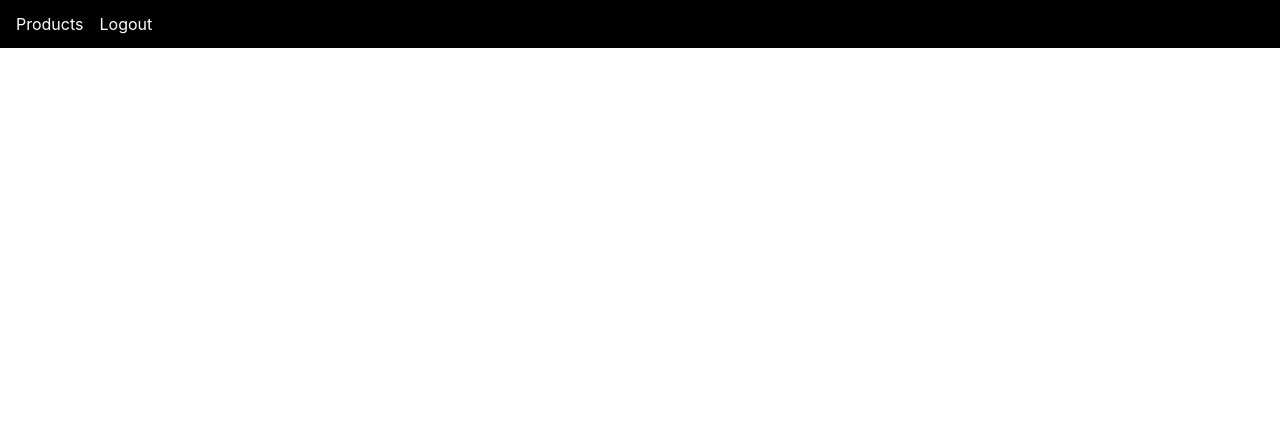
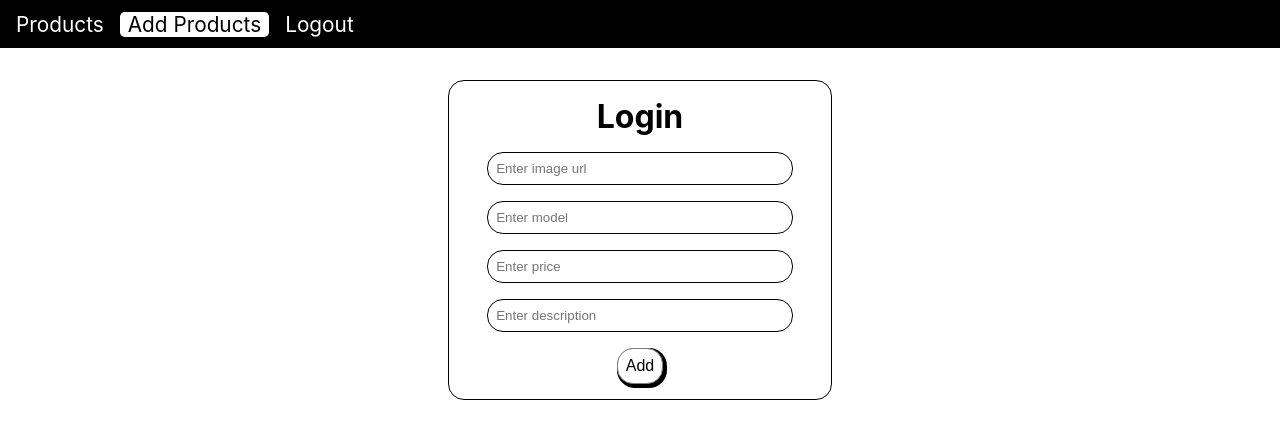
Before and after one commit to Rohith-Manjunath/MERN, a React (Create React App) app in the folder frontend/my-app/: page /addProducts in a window 1280 px wide. Before the commit this address had no page. Shown: the top 438 px of the page. Built offline with nearby package versions, Linux system fonts and the light colour scheme; sample sign-in values are in the browser's storage.

Commit message:
Integrated addproduct API with React

```diff
--- a/frontend/my-app/src/App.css
+++ b/frontend/my-app/src/App.css
@@ -26,6 +26,7 @@
   color:white ;
   text-decoration: none;
   transition: all 0.4s;
+  font-size: 1.3rem;
 }
 
 .Navbar ul li a:hover{
--- a/frontend/my-app/src/App.js
+++ b/frontend/my-app/src/App.js
@@ -5,6 +5,7 @@ import Login from "./components/Login";
 import SignUp from "./components/Signup";
 import Products from "./components/Products";
 import PrivateComponent from "./components/PrivateComponent";
+import AddProducts from "./components/AddProducts";
 
 function App() {
   return (
@@ -14,6 +15,7 @@ function App() {
         <Routes>
           <Route element={<PrivateComponent />}>
             <Route path="/" element={<SignUp />}></Route>
+            <Route path="/addProducts" element={<AddProducts />}></Route>
             <Route path="/products" element={<Products />}></Route>
             <Route path="/logout" element={<SignUp />}></Route>
           </Route>
--- /dev/null
+++ b/frontend/my-app/src/components/AddProducts.js
@@ -0,0 +1,60 @@
+import React, { useState } from "react";
+
+const AddProducts = () => {
+  const [ImageUrl, setImgurl] = useState("");
+  const [Model, setModel] = useState("");
+  const [Price, setPrice] = useState("");
+  const [Description, setDescription] = useState("");
+
+  async function addProducts(e) {
+    e.preventDefault();
+
+    let result = await fetch("http://localhost:2000/products", {
+      method: "POST",
+      headers: {
+        "Content-Type": "application/json",
+        authorization: `bearer ${localStorage.getItem("token")}`,
+      },
+      body: JSON.stringify({ ImageUrl, Model, Price, Description }),
+    });
+
+    result = await result.json();
+    console.log(result);
+  }
+
+  return (
+    <div className="signup-container">
+      <h1>Login</h1>
+
+      <input
+        type="email"
+        placeholder="Enter image url"
+        required
+        onChange={(e) => setImgurl(e.target.value)}
+      />
+      <input
+        type="text"
+        placeholder="Enter model"
+        required
+        onChange={(e) => setModel(e.target.value)}
+      />
+      <input
+        type="text"
+        placeholder="Enter price"
+        required
+        onChange={(e) => setPrice(e.target.value)}
+      />
+      <input
+        type="text"
+        placeholder="Enter description"
+        required
+        onChange={(e) => setDescription(e.target.value)}
+      />
+      <button type="submit" onClick={addProducts}>
+        Add
+      </button>
+    </div>
+  );
+};
+
+export default AddProducts;
--- a/frontend/my-app/src/components/Navbar.js
+++ b/frontend/my-app/src/components/Navbar.js
@@ -16,6 +16,9 @@ const Navbar = () => {
           <>
             <li>
               <NavLink to="/products">Products</NavLink>
+            </li>
+            <li>
+              <NavLink to="/addProducts">Add Products</NavLink>
             </li>
             <li>
               <NavLink to="register" onClick={clearLocalStorage}>
```
Also changed, not shown: 1 other file (tests, documents, lock files or other folders).
